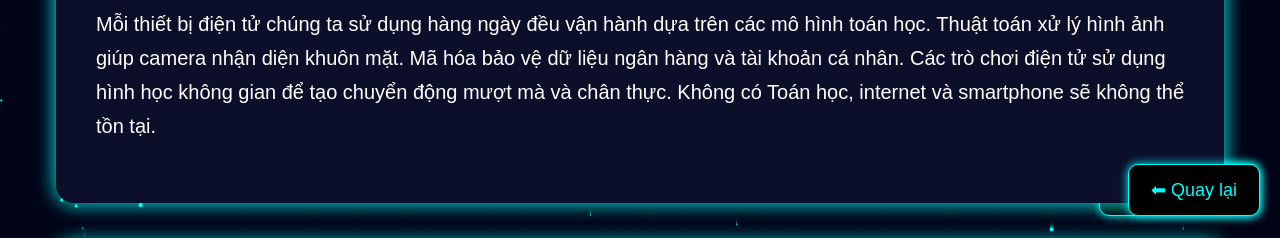
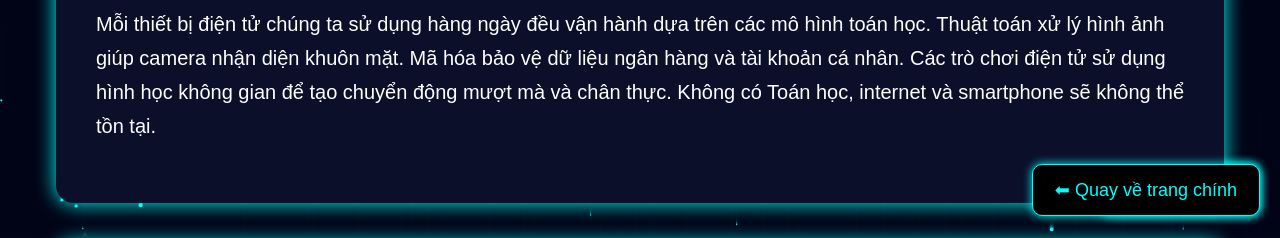
Before and after one commit to Shirodesu6/math-stem-project, a plain HTML site: page ungdung.html in a window 1280 px wide. Shown: the part 564-802 px from the top of the page. Drawn offline with Linux system fonts and the light colour scheme.

Commit message:
Refactor ungdung.html structure and styles

```diff
--- a/ungdung.html
+++ b/ungdung.html
@@ -210,8 +210,9 @@ vượt xa Trái Đất.
 </p>
 </div>
 
-<button class="back" onclick="history.back()">⬅ Quay lại</button>
-
+<button class="back" onclick="location.href='index.html'">
+⬅ Quay về trang chính
+</button>
 <script>
 
 /* INTRO TYPE */
```
